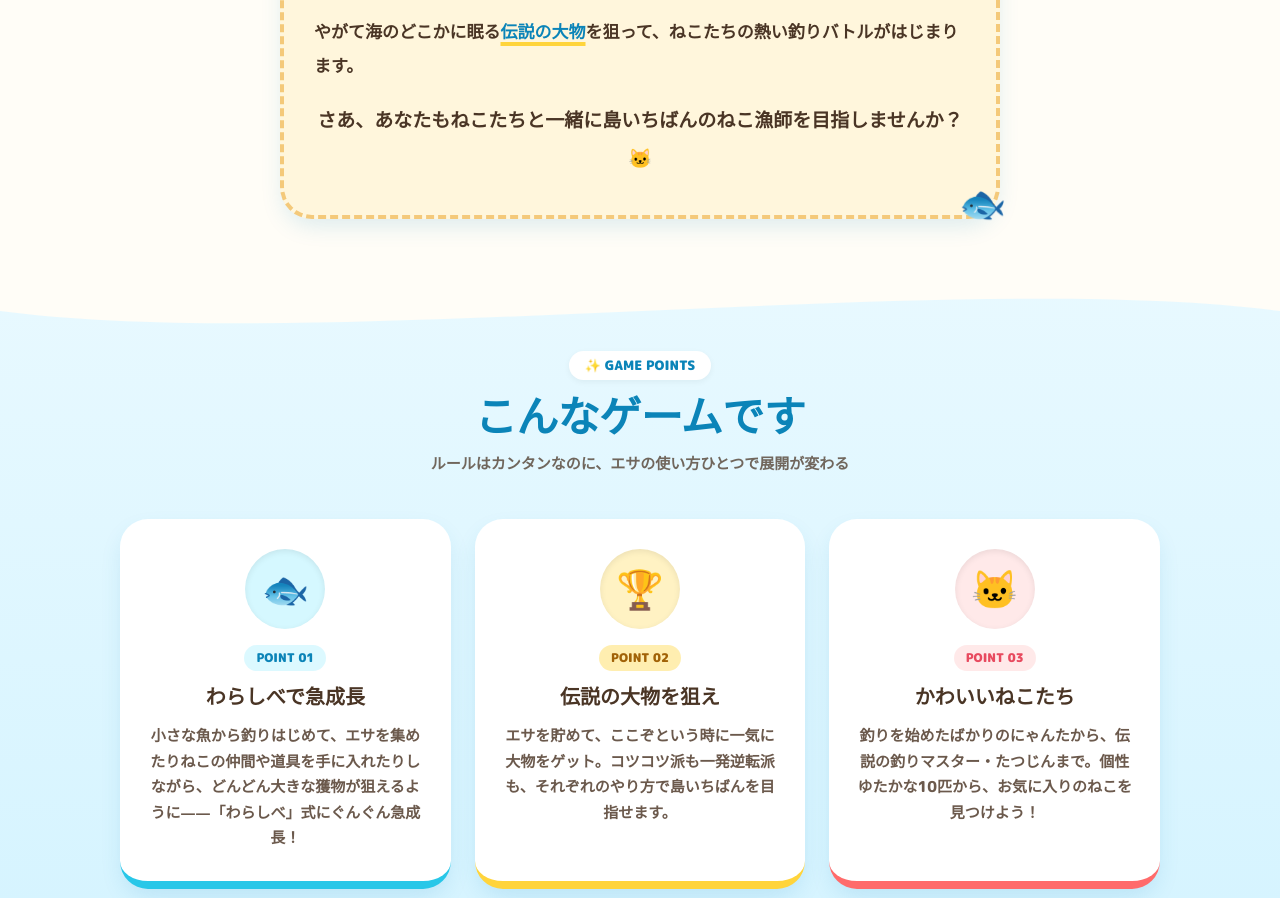
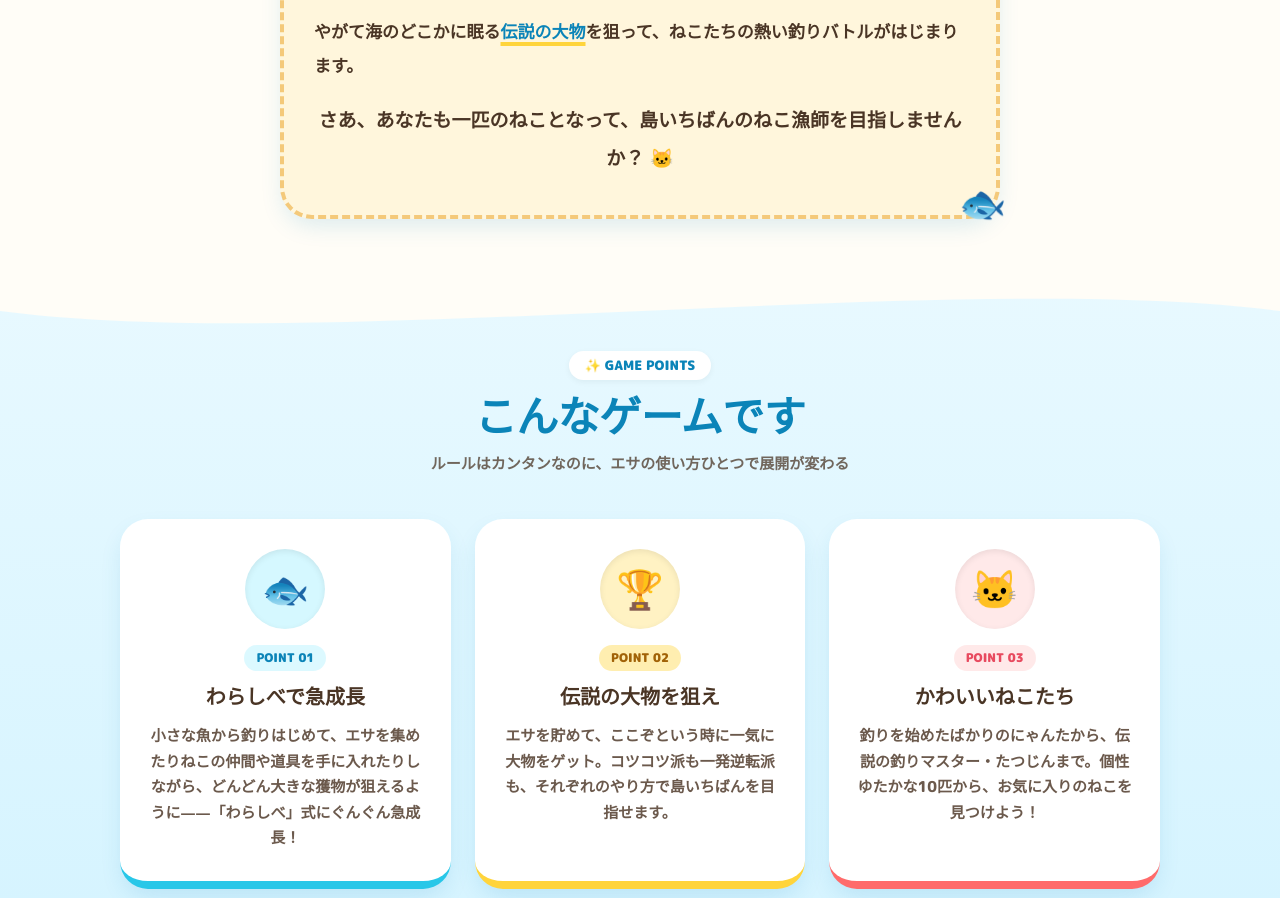
Before and after one commit to native-studio-game/osakanya, a plain HTML site: page index.html in a window 1280 px wide. Shown: the part 2699-3597 px from the top of the page. Drawn offline with Linux system fonts and the light colour scheme.

Commit message:
STORYセクションの締め文言を修正: プレイヤー自身がねこである世界観に合わせて表現を調整
Co-Authored-By: Claude Sonnet 5 <noreply@anthropic.com>
Claude-Session: https://claude.ai/code/session_01HBxEULbMxqXawLjcozeMdu

```diff
--- a/index.html
+++ b/index.html
@@ -375,7 +375,7 @@ section{position:relative;}
       <p>ここは、海にぽっかり浮かぶ小さな島。<br>島のねこたちは、今日も大好きな<span class="mark">『おさかにゃつり』</span>に大いそがし。</p>
       <p>小さな魚から始めて、釣った魚をどんどん大きなものと交換していく——<br><span class="big-coral">“わらしべ”式にぐんぐん急成長！</span></p>
       <p>やがて海のどこかに眠る<span class="ul-sea">伝説の大物</span>を狙って、ねこたちの熱い釣りバトルがはじまります。</p>
-      <p class="mid" style="font-size:19px;font-weight:900;">さあ、あなたもねこたちと一緒に島いちばんのねこ漁師を目指しませんか？ 🐱</p>
+      <p class="mid" style="font-size:19px;font-weight:900;">さあ、あなたも一匹のねことなって、島いちばんのねこ漁師を目指しませんか？ 🐱</p>
     </div>
   </div>
 </section>
```
